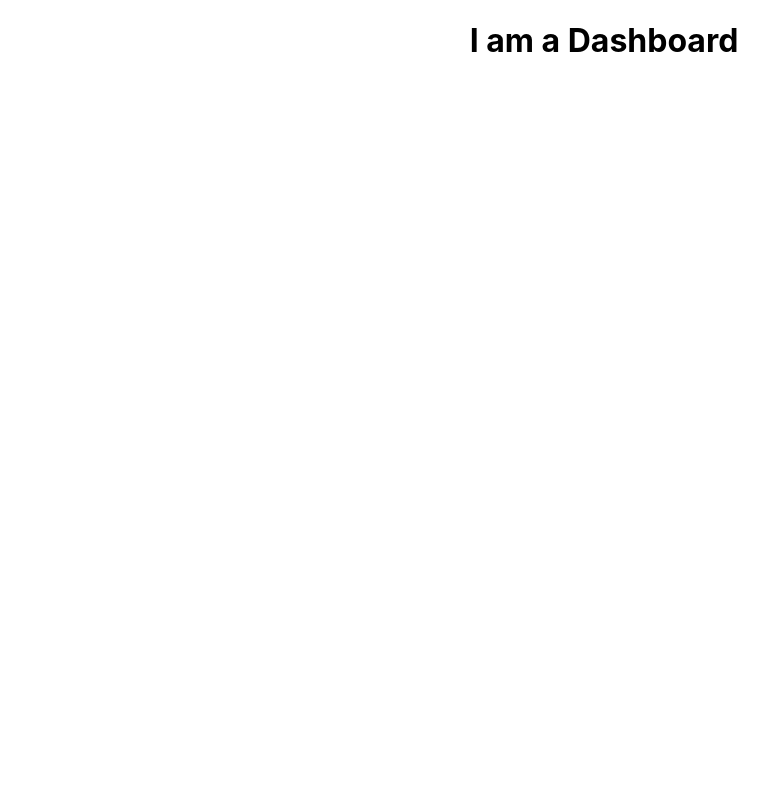
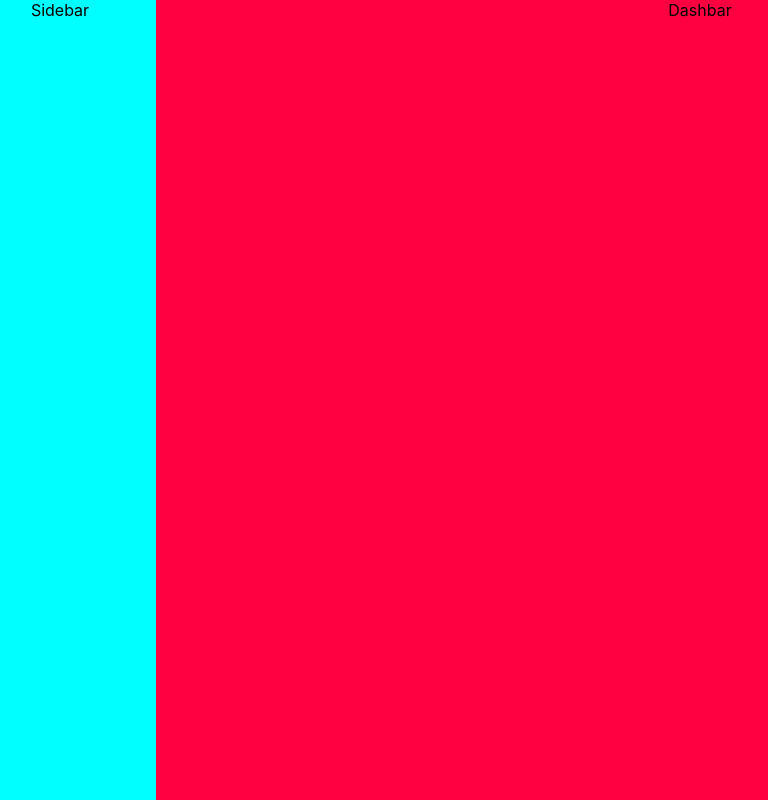
Before and after one commit to gaurav2425/salestax, a React (Create React App) app: page / in a window 1280 px wide. Shown: the whole page, without its empty margins (36-804 px from the left). Built offline with nearby package versions, Linux system fonts and the light colour scheme.

Commit message:
Dashbar Added

```diff
--- /dev/null
+++ b/src/components/Dashbar.js
@@ -0,0 +1,11 @@
+import React from "react";
+
+function Dashbar() {
+  return (
+    <div>
+      <div>Dashbar</div>
+    </div>
+  );
+}
+
+export default Dashbar;
--- /dev/null
+++ b/src/components/Sidebar.js
@@ -0,0 +1,11 @@
+import React from "react";
+
+function Sidebar() {
+  return (
+    <div>
+      <div>Sidebar</div>
+    </div>
+  );
+}
+
+export default Sidebar;
--- a/src/pages/Dashboard.js
+++ b/src/pages/Dashboard.js
@@ -1,6 +1,8 @@
 import { useState } from "react";
 import Papa from "papaparse";
-
+import styles from "../../src/styles/Dashboard.module.css";
+import Sidebar from "../components/Sidebar";
+import Dashbar from "../components/Dashbar";
 function Dashboard() {
   const [parsedData, setParsedData] = useState([]);
 
@@ -68,8 +70,13 @@ function Dashboard() {
     //     </tbody>
     //   </table>
     // </div>
-    <div>
-      <h1>I am a Dashboard</h1>
+    <div className={styles.dashboard_main}>
+      <div className={styles.dashboard_sidebar}>
+        <Sidebar></Sidebar>
+      </div>
+      <div className={styles.dashboard_dashbar}>
+        <Dashbar></Dashbar>
+      </div>
     </div>
   );
 }
--- /dev/null
+++ b/src/styles/Dashboard.module.css
@@ -0,0 +1,16 @@
+.dashboard_main{
+    display: flex;
+    flex-direction: row;
+}
+.dashboard_sidebar{
+    flex: 0.15;
+    background-color: aqua;
+    min-width: 180px;
+    height: 100vh;
+}
+
+.dashboard_dashbar{
+    flex: 0.85;
+    background-color: rgb(255, 0, 64);
+    height: 100vh;
+}
```
